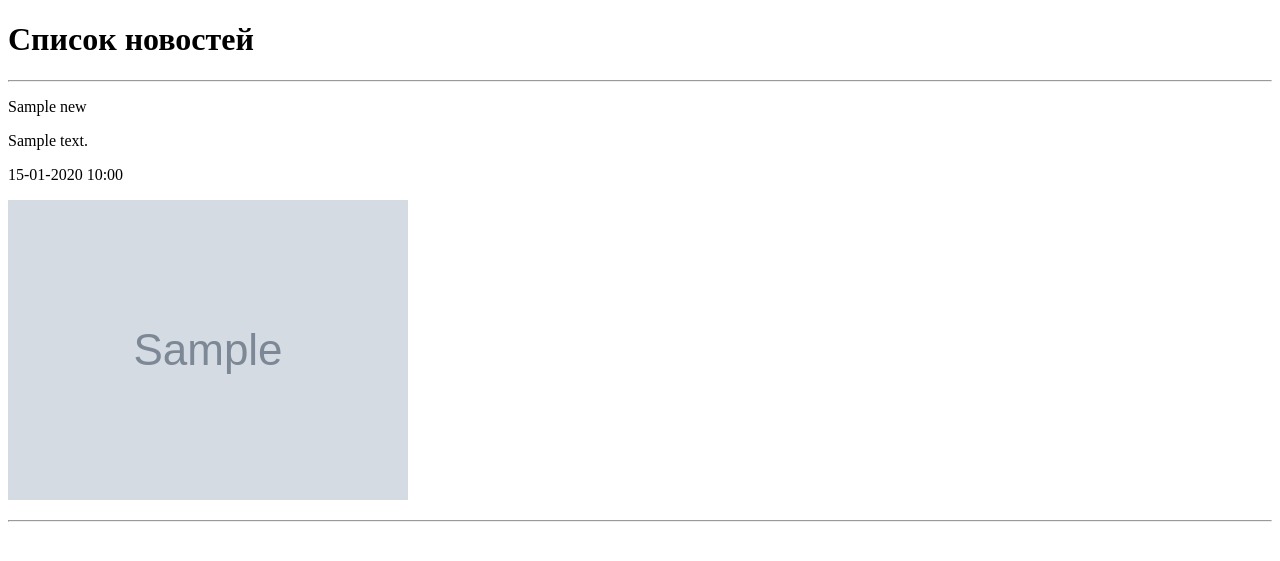
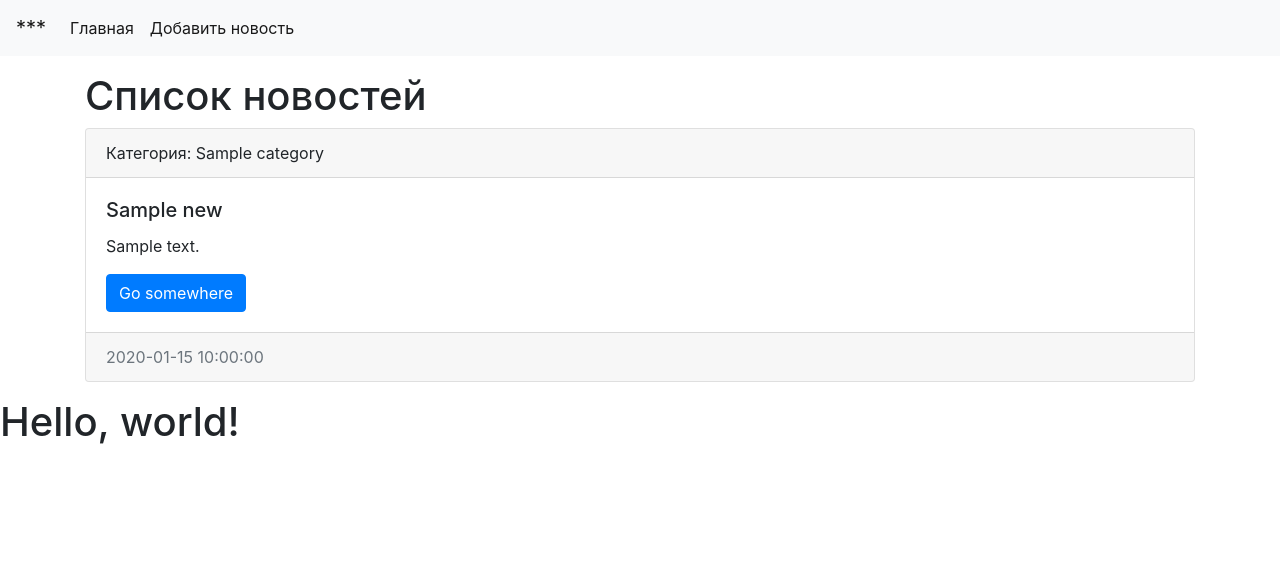
Before and after one commit to girgenson/learnin_django, a Django app: page /news/ in a window 1280 px wide. Shown: the top 561 px of the page. Run offline with Django 3.2, Linux system fonts and the light colour scheme; tables that the repository leaves empty hold one stand-in row (values such as "Sample post"); grey boxes marked "Sample" are stand-in pictures; some libraries are stand-ins or nearby versions.

Commit message:
Bootstrap added to index.html

```diff
--- a/news/templates/news/index.html
+++ b/news/templates/news/index.html
@@ -1,27 +1,66 @@
-<!DOCTYPE html>
+<!doctype html>
 <html lang="en">
   <head>
-  <meta charset="UTF-8">
+    <!-- Required meta tags -->
+    <meta charset="utf-8">
+    <meta name="viewport" content="width=device-width, initial-scale=1, shrink-to-fit=no">
+
+    <!-- Bootstrap CSS -->
+    <link rel="stylesheet" href="https://stackpath.bootstrapcdn.com/bootstrap/4.3.1/css/bootstrap.min.css" integrity="sha384-ggOyR0iXCbMQv3Xipma34MD+dH/1fQ784/j6cY/iJTQUOhcWr7x9JvoRxT2MZw1T" crossorigin="anonymous">
+
     <title>{{ title }}</title>
   </head>
   <body>
 
+    <nav class="navbar navbar-expand-lg navbar-light bg-light">
+      <a class="navbar-brand" href="/">***</a>
+      <button class="navbar-toggler" type="button" data-toggle="collapse" data-target="#navbarSupportedContent" aria-controls="navbarSupportedContent" aria-expanded="false" aria-label="Toggle navigation">
+        <span class="navbar-toggler-icon"></span>
+      </button>
+
+      <div class="collapse navbar-collapse" id="navbarSupportedContent">
+        <ul class="navbar-nav mr-auto">
+          <li class="nav-item active">
+            <a class="nav-link" href="/">Главная<span class="sr-only">(current)</span></a>
+          </li>
+          <li class="nav-item active">
+            <a class="nav-link" href="/">Добавить новость<span class="sr-only">(current)</span></a>
+          </li>
+        </ul>
+      </div>
+    </nav>
+
+
+    <div class="container mt-3">
       <h1>{{ title }}</h1>
-
-<hr>
-
+      <div class="row">
+        <div class="col-md-12">
           {% for item in news %}
-  <div>
-    <p>{{ item.title }}</p>
-    <p>{{ item.content }}</p>
-    <p>{{ item.created_at | date:"d-m-Y H:i" }}</p>
-    {% if item.photo %}
-    <p><img src={{ item.photo.url }} alt="img"></p>
-    {% endif %}
-    <hr>
+            <div class="card mb-3">
+              <div class="card-header">
+                Категория: {{ item.category.title }}
+              </div>
+              <div class="card-body">
+                <h5 class="card-title">{{ item.title }}</h5>
+                <p class="card-text">{{ item.content }}</p>
+                <a href="#" class="btn btn-primary">Go somewhere</a>
+              </div>
+              <div class="card-footer text-muted">
+                {{ item.created_at|date:"Y-m-d H:i:s" }}
+              </div>
+            </div>
+          {% endfor %}
+        </div>
+      </div>
     </div>
 
-{% endfor %}
 
+    <h1>Hello, world!</h1>
+
+    <!-- Optional JavaScript -->
+    <!-- jQuery first, then Popper.js, then Bootstrap JS -->
+    <script src="https://code.jquery.com/jquery-3.3.1.slim.min.js" integrity="sha384-q8i/X+965DzO0rT7abK41JStQIAqVgRVzpbzo5smXKp4YfRvH+8abtTE1Pi6jizo" crossorigin="anonymous"></script>
+    <script src="https://cdnjs.cloudflare.com/ajax/libs/popper.js/1.14.7/umd/popper.min.js" integrity="sha384-UO2eT0CpHqdSJQ6hJty5KVphtPhzWj9WO1clHTMGa3JDZwrnQq4sF86dIHNDz0W1" crossorigin="anonymous"></script>
+    <script src="https://stackpath.bootstrapcdn.com/bootstrap/4.3.1/js/bootstrap.min.js" integrity="sha384-JjSmVgyd0p3pXB1rRibZUAYoIIy6OrQ6VrjIEaFf/nJGzIxFDsf4x0xIM+B07jRM" crossorigin="anonymous"></script>
   </body>
 </html>
```
Lines whose indentation alone changed are shown as unchanged.
